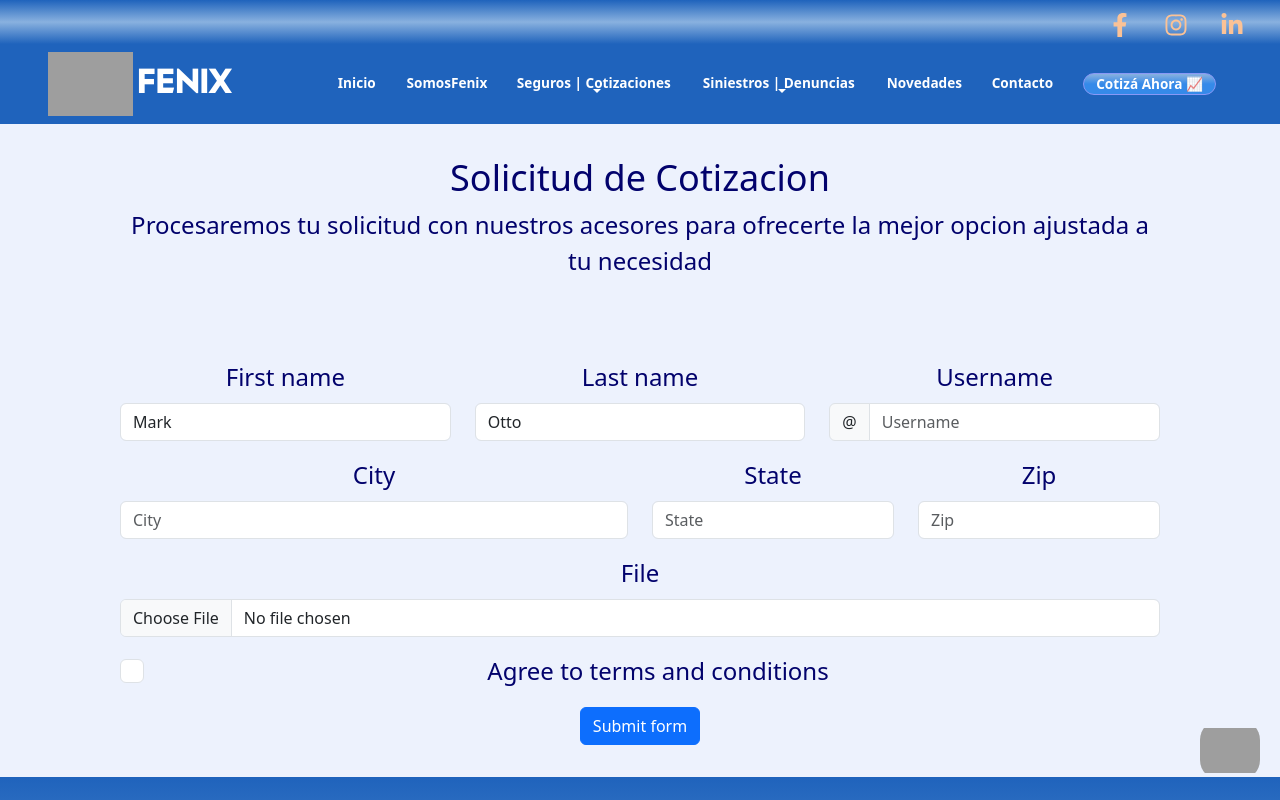
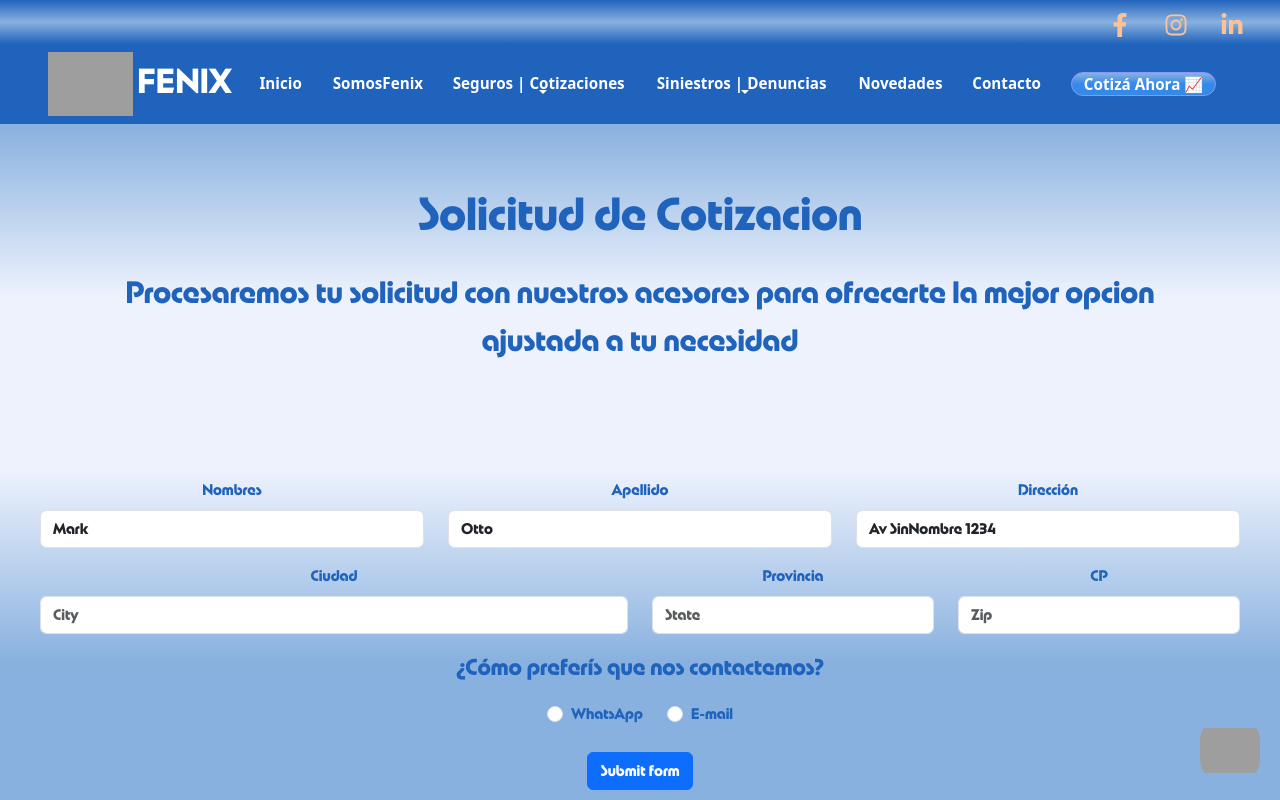
Before and after one commit to Ivanjaviersanchez/Fenix-Broker, a React (Vite) app: page /cotiza in a window 1280 px wide. Shown: the top 800 px of the page. Built offline with nearby package versions, Linux system fonts and the light colour scheme; grey boxes are pictures that could not be loaded.

Commit message:
Componente Cotiza 23/9

```diff
--- a/src/components/Cotiza.css
+++ b/src/components/Cotiza.css
@@ -1,24 +1,111 @@
+.ContainerTitulosCotizacion {
+  background: linear-gradient(to bottom,#89b1df , var(--color-7),var(--color-7));
+  padding: 8vh;
+}
+.ContainerTitulosCotizacion h3 {
+  margin: 0;
+  padding-bottom: 3vh;
+  text-align: center;
+  font-family: 'New Astro', sans-serif;
+  font-size: 6vh;
+  font-weight: 400;
+  color: var(--color-1);
+}
+.ContainerTitulosCotizacion p {
+  margin: 0;
+  font-family: 'New Astro', sans-serif;
+  font-size: 4vh;
+  font-weight: 400;
+  color: var(--color-1);
+  text-align: center;
+  padding-bottom: 5vh;
+}
+
+.CotizacionResumen {
+  background-color: var(--color-7);
+  padding: 2vh;
+  border-radius: 20px;
+  border: solid 2px var(--color-5);
+  margin: 0;
+  box-shadow: 5px 2px 30px var(--color-5);
+  transition: transform 0.3s ease, box-shadow 0.3s ease;
+}
+.CotizacionResumen p {
+  color: var(--color-5);
+  font-size: 2vh;
+  padding: 0;
+}
+.CotizacionResumen strong {
+  color: var(--color-5);
+  padding-left: 1vh;
+}
+
 .ContainerFormCotizacion {
-  margin: 0;
-  padding: 2rem;
-  padding-left: 15vh;
-  padding-right: 15vh;
-  background-color: #edf2fd;
-  height: auto;
-  color: rgb(2, 2, 108);
-  font-size: 3vh;
-}
-.ContainerFormCotizacion h3 {
-  font-size: 4.5vh;
+  background: linear-gradient(to bottom, var(--color-7),#89b1df,#89b1df );
+  padding: 1vh 5vh;
+  padding-bottom: 8vh;
+  color: var(--color-1);
+  font-family: 'New Astro', sans-serif;
 
 }
 
-.CotizacionResumen {
-  background-color: #e9f1ff;
-  border: 1px solid #b1c9f8;
-  padding: 1rem;
-  border-radius: 8px;
-  margin-bottom: 1rem;
-  font-size: 1.1rem;
-  color: rgb(1, 1, 144);
+/*-------------------MEDIA QUERYS--------------------*/
+
+/* === Smartphones chicos (hasta 575px) === */
+@media (max-width: 575px) {
+  .ContainerTitulosCotizacion {
+    padding: 6vh 1vh;
+  }
+  .ContainerTitulosCotizacion h3 {
+    font-size: 3.5vh;
+  }
+  .ContainerTitulosCotizacion p {
+    font-size: 2vh;
+  }
+  .CotizacionResumen {
+    margin: 0;
+  }
+  .CotizacionResumen p {
+    font-size: 1.3vh;
+
+  }
 }
+
+@media (min-width: 576px) and (max-width: 767px) {
+  .ContainerTitulosCotizacion {
+    padding: 6vh 2vh;
+  }
+  .ContainerTitulosCotizacion h3 {
+    font-size: 5vh;
+  }
+  .ContainerTitulosCotizacion p {
+    font-size: 3vh;
+  }
+  .CotizacionResumen {
+    margin: 0;
+  }
+  .CotizacionResumen p {
+    font-size: 1.5vh;
+
+  }
+}
+
+/* === Tablets horizontales y notebooks chicos (768px - 991px) === */
+@media (min-width: 768px) and (max-width: 991px) {
+  .CotizacionResumen {
+    margin: 0;
+  }
+}
+
+/* === Notebooks estándar (992px - 1199px) === */
+@media (min-width: 992px) and (max-width: 1199px) {
+  .CotizacionResumen {
+    margin: 0 10vh;
+  }
+}
+
+@media (min-width: 1200px) {
+  .CotizacionResumen {
+    margin: 0 15vh;
+  }
+}
--- a/src/components/Cotiza.jsx
+++ b/src/components/Cotiza.jsx
@@ -16,7 +16,7 @@ function Cotiza() {
   const schema = yup.object().shape({
     firstName: yup.string().required(),
     lastName: yup.string().required(),
-    username: yup.string().required(),
+    direccion: yup.string().required(),
     city: yup.string().required(),
     state: yup.string().required(),
     zip: yup.string().required(),
@@ -30,14 +30,14 @@ function Cotiza() {
 
   return (
     <div>
-      <div className='ContainerFormCotizacion'>
+      <div className='ContainerTitulosCotizacion'>
         <h3>Solicitud de Cotizacion</h3>
         <p>Procesaremos tu solicitud con nuestros acesores para ofrecerte la mejor opcion ajustada a tu necesidad</p>
 
         {seguro && cobertura && (
           <div className="CotizacionResumen">
-            <p>Estás solicitando una cotización para: <strong>{seguro}</strong></p>
-            <p>Cobertura seleccionada: <strong>{cobertura}</strong></p>
+            <p>ESTAS SOLICITANDO UNA COTIZACION PARA {">>>"} <strong>{seguro}</strong></p>
+            <p>COBERTURA SELECCIONADA {">>>"} <strong>{cobertura}</strong></p>
           </div>
         )}
       </div>
@@ -49,7 +49,7 @@ function Cotiza() {
           initialValues={{
             firstName: 'Mark',
             lastName: 'Otto',
-            username: '',
+            direccion: 'Av SinNombre 1234',
             city: '',
             state: '',
             zip: '',
@@ -66,7 +66,7 @@ function Cotiza() {
                   controlId="validationFormik101"
                   className="position-relative"
                 >
-                  <Form.Label>First name</Form.Label>
+                  <Form.Label>Nombres</Form.Label>
                   <Form.Control
                     type="text"
                     name="firstName"
@@ -82,7 +82,7 @@ function Cotiza() {
                   controlId="validationFormik102"
                   className="position-relative"
                 >
-                  <Form.Label>Last name</Form.Label>
+                  <Form.Label>Apellido</Form.Label>
                   <Form.Control
                     type="text"
                     name="lastName"
@@ -93,24 +93,24 @@ function Cotiza() {
 
                   <Form.Control.Feedback tooltip>Looks good!</Form.Control.Feedback>
                 </Form.Group>
-                <Form.Group as={Col} md="4" controlId="validationFormikUsername2">
-                  <Form.Label>Username</Form.Label>
-                  <InputGroup hasValidation>
-                    <InputGroup.Text id="inputGroupPrepend">@</InputGroup.Text>
+                <Form.Group
+                  as={Col}
+                  md="4"
+                  controlId="validationFormik102"
+                  className="position-relative"
+                >
+                  <Form.Label>Dirección</Form.Label>
                   <Form.Control
                     type="text"
-                      placeholder="Username"
-                      aria-describedby="inputGroupPrepend"
-                      name="username"
-                      value={values.username}
+                    name="direccion"
+                    value={values.direccion}
                     onChange={handleChange}
-                      isInvalid={!!errors.username}
+                    isValid={touched.direccion && !errors.direccion}
                   />
-                    <Form.Control.Feedback type="invalid" tooltip>
-                      {errors.username}
-                    </Form.Control.Feedback>
-                  </InputGroup>
+
+                  <Form.Control.Feedback tooltip>Looks good!</Form.Control.Feedback>
                 </Form.Group>
+
               </Row>
               <Row className="mb-3">
                 <Form.Group
@@ -119,7 +119,7 @@ function Cotiza() {
                   controlId="validationFormik103"
                   className="position-relative"
                 >
-                  <Form.Label>City</Form.Label>
+                  <Form.Label>Ciudad</Form.Label>
                   <Form.Control
                     type="text"
                     placeholder="City"
@@ -139,7 +139,7 @@ function Cotiza() {
                   controlId="validationFormik104"
                   className="position-relative"
                 >
-                  <Form.Label>State</Form.Label>
+                  <Form.Label>Provincia</Form.Label>
                   <Form.Control
                     type="text"
                     placeholder="State"
@@ -158,7 +158,7 @@ function Cotiza() {
                   controlId="validationFormik105"
                   className="position-relative"
                 >
-                  <Form.Label>Zip</Form.Label>
+                  <Form.Label>CP</Form.Label>
                   <Form.Control
                     type="text"
                     placeholder="Zip"
@@ -173,32 +173,30 @@ function Cotiza() {
                   </Form.Control.Feedback>
                 </Form.Group>
               </Row>
-              <Form.Group className="position-relative mb-3">
-                <Form.Label>File</Form.Label>
-                <Form.Control
-                  type="file"
-                  required
-                  name="file"
-                  onChange={handleChange}
-                  isInvalid={!!errors.file}
+
+              <fieldset>
+                <Form.Group as={Col} className="mb-4 d-flex flex-column align-items-center">
+                  <Form.Label as="legend" className="mb-3 text-center">
+                    ¿Cómo preferís que nos contactemos?
+                  </Form.Label>
+                  <div className="d-flex gap-4">
+                    <Form.Check
+                      type="radio"
+                      label="WhatsApp"
+                      name="contactMethod"
+                      id="contactWhatsApp"
                     />
-                <Form.Control.Feedback type="invalid" tooltip>
-                  {errors.file}
-                </Form.Control.Feedback>
+                    <Form.Check
+                      type="radio"
+                      label="E-mail"
+                      name="contactMethod"
+                      id="contactEmail"
+                    />
+                  </div>
                 </Form.Group>
-              <Form.Group className="position-relative mb-3">
-                <Form.Check
-                  required
-                  name="terms"
-                  label="Agree to terms and conditions"
-                  onChange={handleChange}
-                  isInvalid={!!errors.terms}
-                  feedback={errors.terms}
-                  feedbackType="invalid"
-                  id="validationFormik106"
-                  feedbackTooltip
-                />
-              </Form.Group>
+              </fieldset>
+
+
               <Button type="submit">Submit form</Button>
             </Form>
           )}
--- a/src/components/Layout.css
+++ b/src/components/Layout.css
@@ -362,7 +362,7 @@
 
   /* Links más chicos y menos margen */
   .navbarStyles .nav-link {
-    font-size: 1.7vh;
+    font-size: 1.9vh;
     margin: 0;
     padding: 0;
   }
```
Lines whose indentation alone changed are shown as unchanged.
